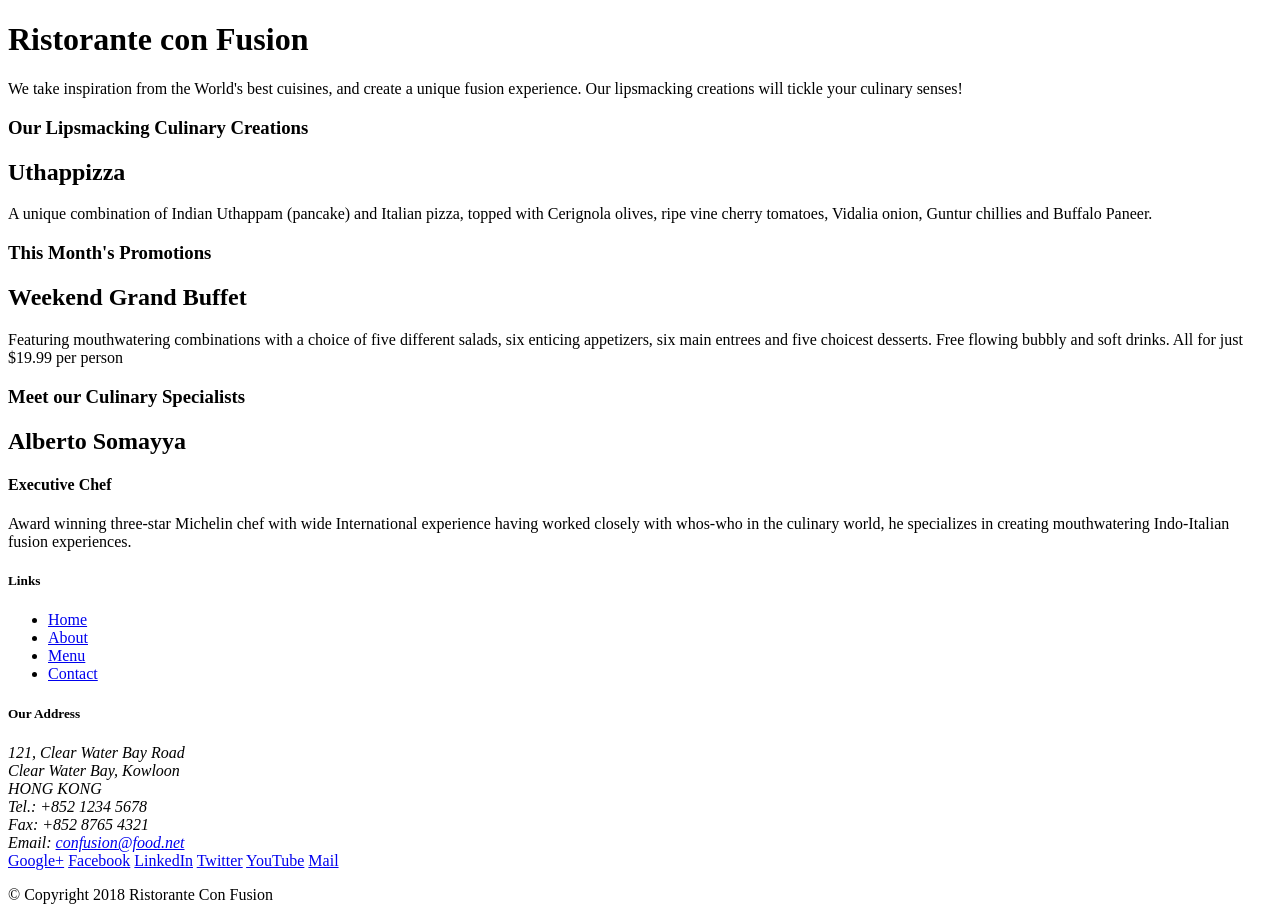
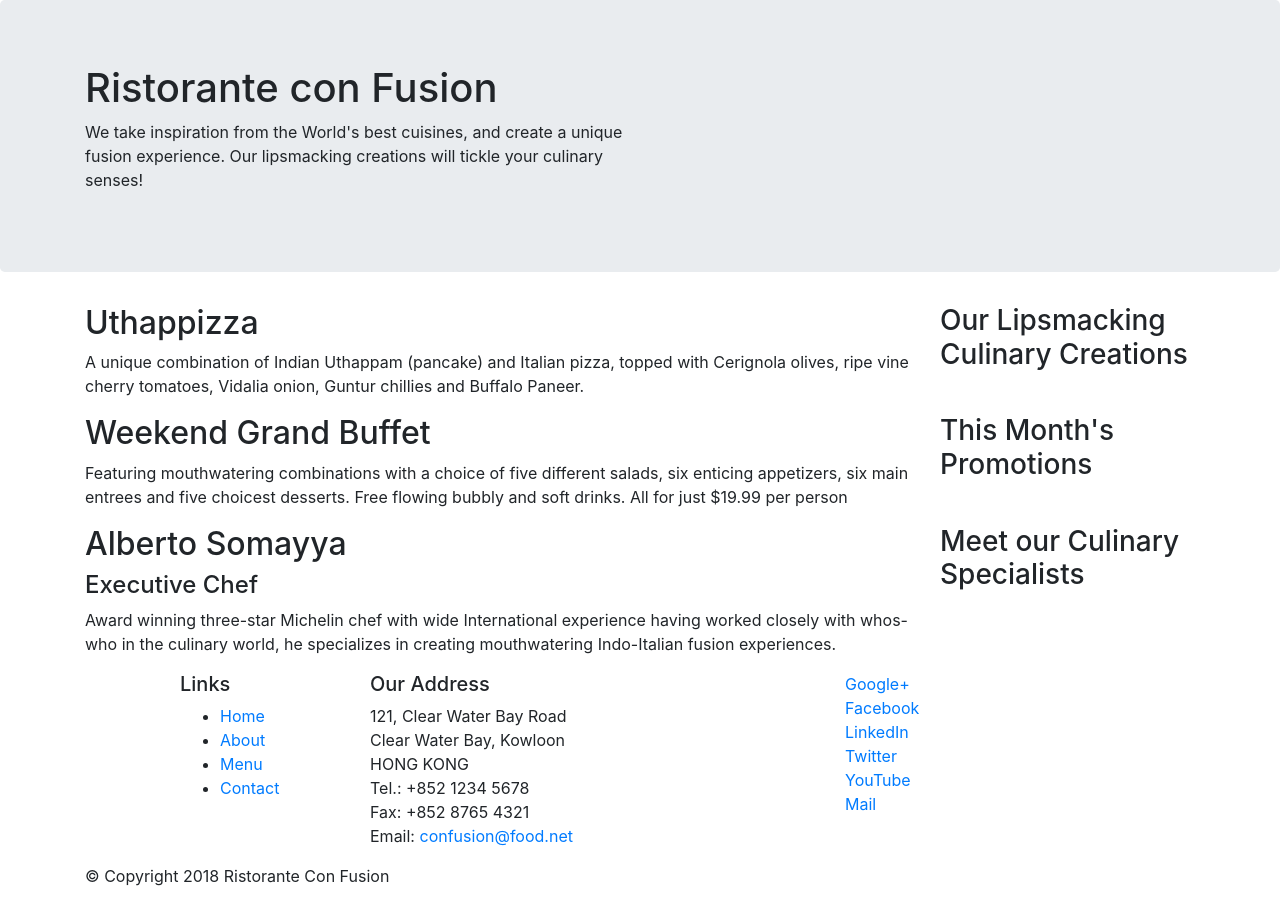
Before and after one commit to ThuanLeUwU/WebIntroduction, a website: page index.html in a window 1280 px wide. Drawn offline with nearby package versions, Linux system fonts and the light colour scheme.

Commit message:
Bootstrap Grid Part 1

```diff
--- a/index.html
+++ b/index.html
@@ -3,50 +3,58 @@
 
 <head>
     <title>Ristorante Con Fusion</title>
+    <meta charset="utf-8">
+    <meta name="viewport" content="width=device-width, initial-scale=1, shrink-to-fit=no">
+    <meta http-equiv="x-ua-compatible" content="ie=edge">
+    <link rel="stylesheet" href="node_modules/bootstrap/dist/css/bootstrap.min.css">
+    <link rel="stylesheet" href="css/mystyle.css" type="text/css">
+    <script src="node_modules/jquery/dist/jquery.slim.min.js"></script>
+    <script src="node_modules/popper.js/dist/umd/popper.min.js"></script>
+    <script src="node_modules/bootstrap/dist/js/bootstrap.min.js"></script>
 </head>
 
 <body>
 
-    <header>
-        <div>
-            <div>
-                <div>
+    <header class="jumbotron">
+        <div class="container">
+            <div class="row">
+                <div class="col-12 col-sm-6">
                     <h1>Ristorante con Fusion</h1>
                     <p>We take inspiration from the World's best cuisines, and create a unique fusion experience. Our lipsmacking creations will tickle your culinary senses!</p>
                 </div>
-                <div>
+                <div class="col-12 col-sm">
                 </div>
             </div>
         </div>
     </header>
 
-    <div>
-        <div>
-            <div>
+    <div class="container">
+        <div class="row">
+            <div class="col-12 col-sm-4 order-sm-last col-md-3">
                 <h3>Our Lipsmacking Culinary Creations</h3>
             </div>
-            <div>
+            <div class="col col-sm order-sm-first col-md">
                 <h2>Uthappizza</h2>
                 <p>A unique combination of Indian Uthappam (pancake) and Italian pizza, topped with Cerignola olives, ripe vine cherry tomatoes, Vidalia onion, Guntur chillies and Buffalo Paneer.</p>
             </div>
         </div>
 
 
-        <div>
-            <div>
+        <div class="row">
+            <div class="col-12 col-sm-4 order-sm-last col-md-3">
                 <h3>This Month's Promotions</h3>
             </div>
-            <div>
+            <div class="col col-sm order-sm-first col-md" >
                 <h2>Weekend Grand Buffet</h2>
                 <p>Featuring mouthwatering combinations with a choice of five different salads, six enticing appetizers, six main entrees and five choicest desserts. Free flowing bubbly and soft drinks. All for just $19.99 per person </p>
             </div>
         </div>
 
-        <div>
-            <div>
+        <div class="row">
+            <div class="col-12 col-sm-4 order-sm-last col-md-3">
                 <h3>Meet our Culinary Specialists</h3>
             </div>
-            <div>
+            <div class="col col-sm order-sm-first col-md">
                 <h2>Alberto Somayya</h2>
                 <h4>Executive Chef</h4>
                 <p>Award winning three-star Michelin chef with wide International experience having worked closely with whos-who in the culinary world, he specializes in creating mouthwatering Indo-Italian fusion experiences. </p>
@@ -54,10 +62,10 @@
         </div>
     </div>
 
-    <footer>
-        <div>
-            <div>
-                <div>
+    <footer >
+        <div class="container">
+            <div class="row">
+                <div class="col-4 offset-1 col-sm-2">
                     <h5>Links</h5>
                     <ul>
                         <li><a href="#">Home</a></li>
@@ -66,7 +74,7 @@
                         <li><a href="#">Contact</a></li>
                     </ul>
                 </div>
-                <div>
+                <div class="col-7 col-sm-5">
                     <h5>Our Address</h5>
                     <address>
 		              121, Clear Water Bay Road<br>
@@ -77,19 +85,19 @@
 		              Email: <a href="mailto:confusion@food.net">confusion@food.net</a>
 		           </address>
                 </div>
-                <div>
+                <div class="col-12 col-sm-4">
                     <div>
-                        <a href="http://google.com/+">Google+</a>
-                        <a href="http://www.facebook.com/profile.php?id=">Facebook</a>
-                        <a href="http://www.linkedin.com/in/">LinkedIn</a>
-                        <a href="http://twitter.com/">Twitter</a>
-                        <a href="http://youtube.com/">YouTube</a>
-                        <a href="mailto:">Mail</a>
+                        <a href="http://google.com/+">Google+</a><br>
+                        <a href="http://www.facebook.com/profile.php?id=">Facebook</a><br>
+                        <a href="http://www.linkedin.com/in/">LinkedIn</a><br>
+                        <a href="http://twitter.com/">Twitter</a><br>
+                        <a href="http://youtube.com/">YouTube</a><br>
+                        <a href="mailto:">Mail</a><br>
                     </div>
                 </div>
            </div>
-           <div>
-                <div>
+           <div class="row">
+                <div class="col-auto">
                     <p>© Copyright 2018 Ristorante Con Fusion</p>
                 </div>
            </div>
```
Also changed, not shown: css/mystyle.css (added).
